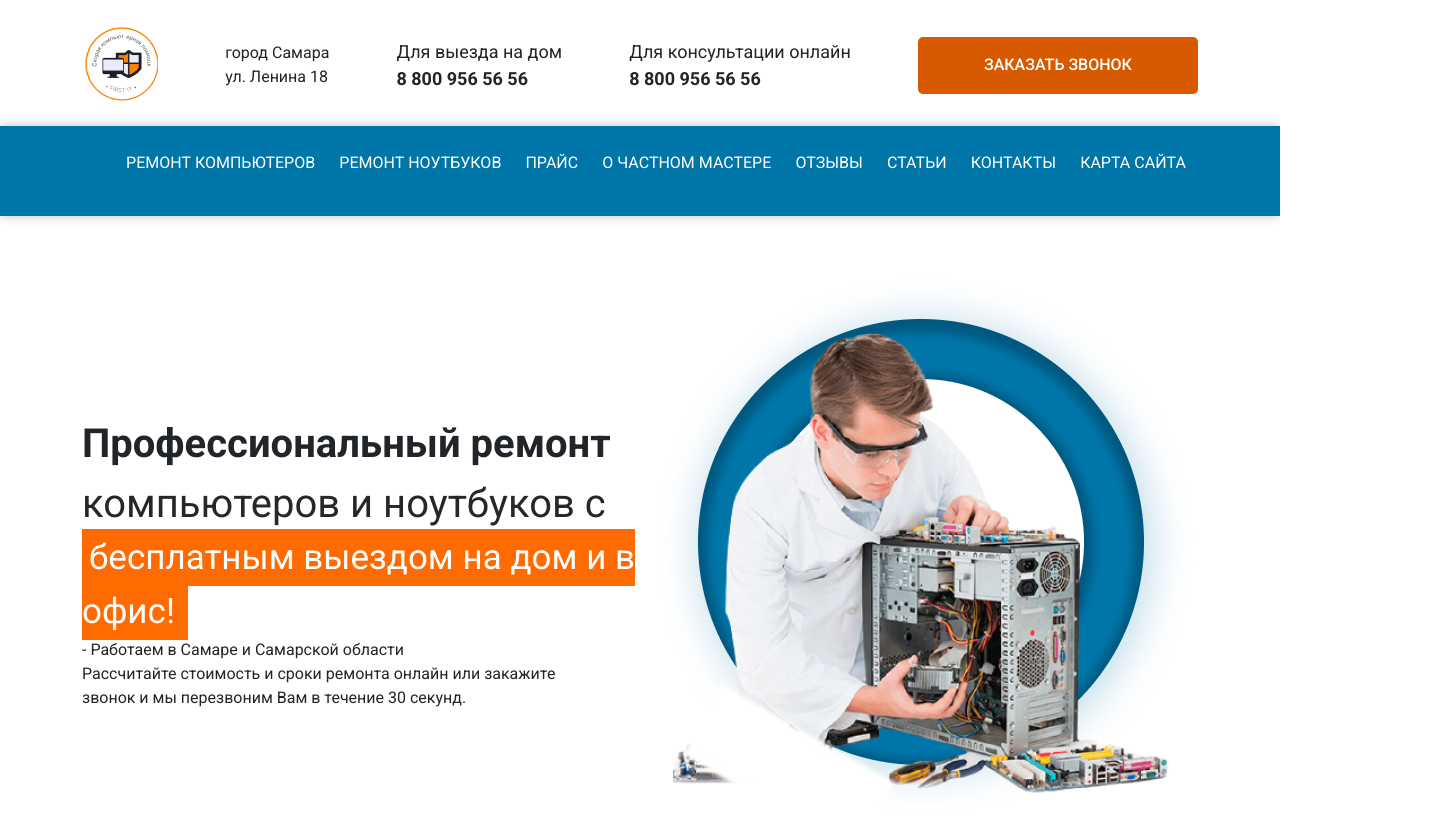
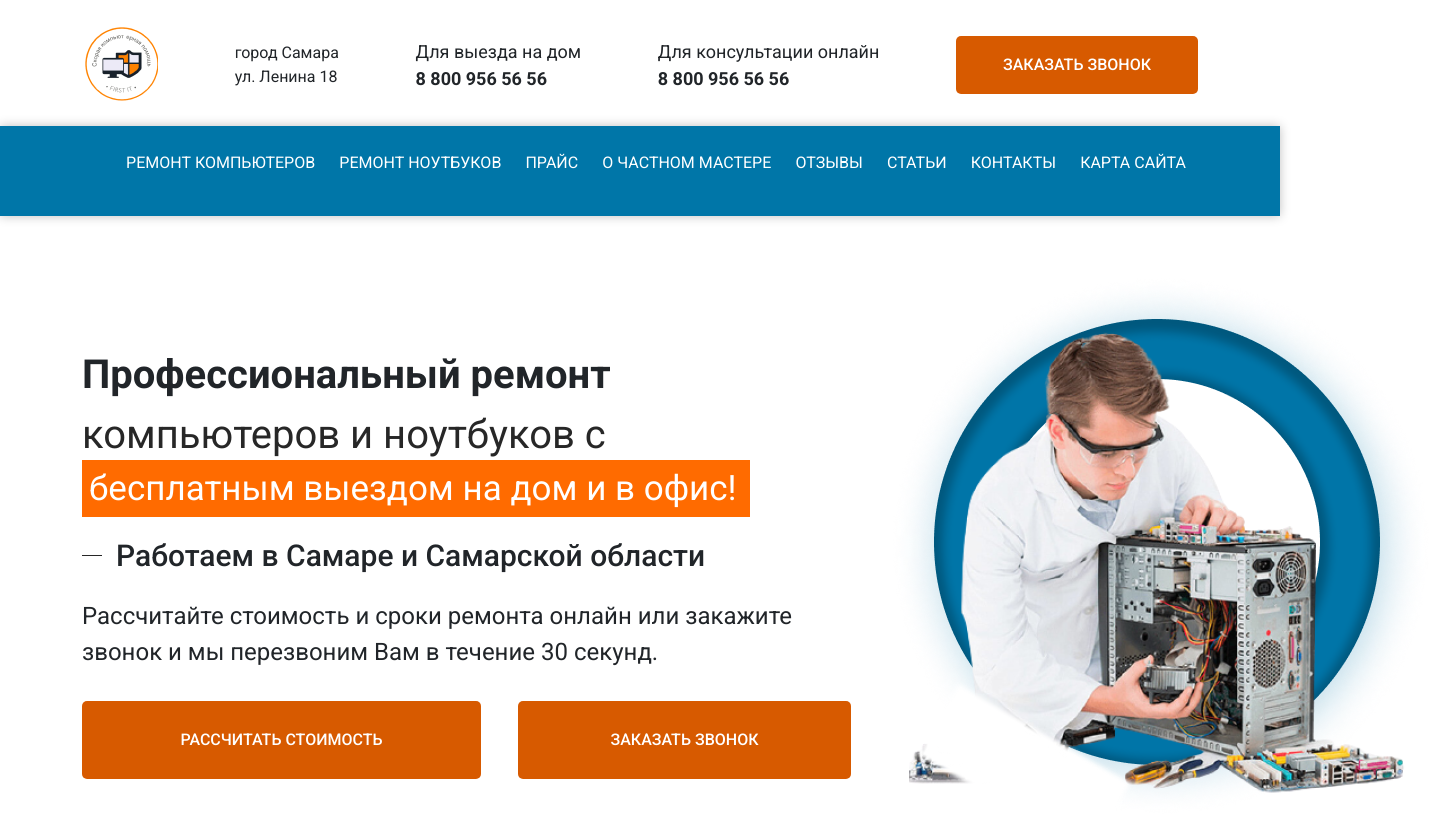
Before and after one commit to HermitBroccoli/-, a website: page src/index.html in a window 1280 px wide. Shown: the whole page, 1434 px wide, since content can reach past the window. Drawn offline with Linux system fonts and the light colour scheme.

Commit message:
main finish

```diff
--- a/src/index.html
+++ b/src/index.html
@@ -1,5 +1,6 @@
 <!DOCTYPE html>
 <html lang="ru">
+
 <head>
     <meta charset="UTF-8">
     <meta http-equiv="X-UA-Compatible" content="IE=edge">
@@ -7,10 +8,11 @@
     <title>Ремонт ПК</title>
     <link rel="stylesheet" href="css/style.min.css">
 </head>
+
 <body>
     <header class="header">
         <div class="container">
-           <div class="header-wrapper">
+            <div class="header-wrapper">
                 <img src="img/header/logo.png" alt="logo">
                 <div class="header-addres">
                     город Самара<br>
@@ -27,7 +29,7 @@
                 <button class="btn">
                     заказать звонок
                 </button>
-           </div>
+            </div>
         </div>
         <div class="header-blue">
             <div class="container">
@@ -55,11 +57,16 @@
                     <span>бесплатным выездом на дом и в офис!</span>
                 </div>
                 <div class="main-geo">
-                    - Работаем в Самаре и Самарской области
+                    Работаем в Самаре и Самарской области
                 </div>
                 <div class="main-info">
                     Рассчитайте стоимость и сроки ремонта онлайн или закажите<br>
                     звонок и мы перезвоним Вам в течение 30 секунд.
+                </div>
+                <div class="main-links">
+                    <a href="" class="main-link btn btn-link">рассчитать стоимость</a><a href=""
+                        class="main-link btn btn-link">заказать
+                        звонок</a>
                 </div>
             </div>
             <div class="main-image">
@@ -68,4 +75,5 @@
         </div>
     </div>
 </body>
+
 </html>
--- a/src/sass/blocks/_btn.scss
+++ b/src/sass/blocks/_btn.scss
@@ -1,10 +1,19 @@
 .btn {
-  width: 280px;
-  height: 57px;
+  text-decoration: none;
+  padding: 17px 47px;
   background: #d75a00;
   border-radius: 5px;
   border: none;
   font-weight: 500;
   color: #FFFFFF;
   text-transform: uppercase;
+  &-link {
+    display: block;
+    height: 78px;
+    &:hover {
+      background: none;
+      outline: 4px solid #FF6B00;
+      color: #d75a00;
+    }
+  }
 }
--- a/src/sass/blocks/_main.scss
+++ b/src/sass/blocks/_main.scss
@@ -9,6 +9,7 @@
     font-size: 40px;
     line-height: 130%;
     color: #272727;
+    margin-bottom: 23px;
     span {
       background: #ff6b00;
       padding: 8px 13px 8px 7px;
@@ -16,4 +17,44 @@
       color: #ffffff;
     }
   }
+  &-geo {
+    position: relative;
+    font-weight: 500;
+    font-size: 30px;
+    line-height: 35px;
+    padding-left: 34px;
+    margin-bottom: 25px;
+    &::before {
+      content: '';
+      position: absolute;
+      width: 20px;
+      height: 5px;
+      top: 15px;
+      left: 0;
+      background: url('../icons/Line.png');
+      background-size: 20px 1px;
+      background-repeat: no-repeat;
+      background-position: center center;
+    }
+  }
+  &-info {
+    font-size: 24px;
+  }
+  &-links {
+    display: flex;
+    margin-top: 31px;
+  }
+  &-link {
+    display: flex;
+    justify-content: center;
+    align-items: center;
+    padding: 0;
+    &:first-child {
+      width: 399px;
+    }
+    &:last-child {
+      width: 333px;
+    }
+    margin-right: 37px;
+  }
 }
```
Also changed, not shown: src/css/style.min.css.
